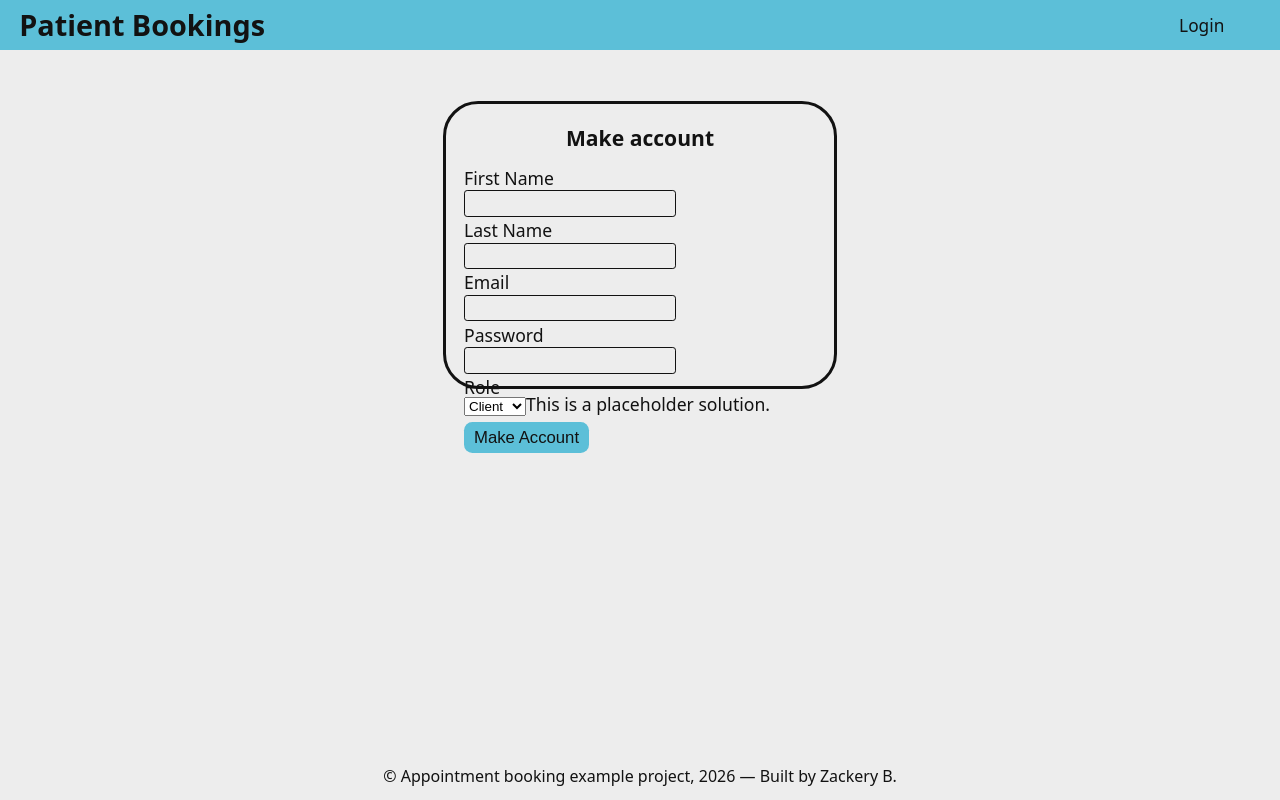
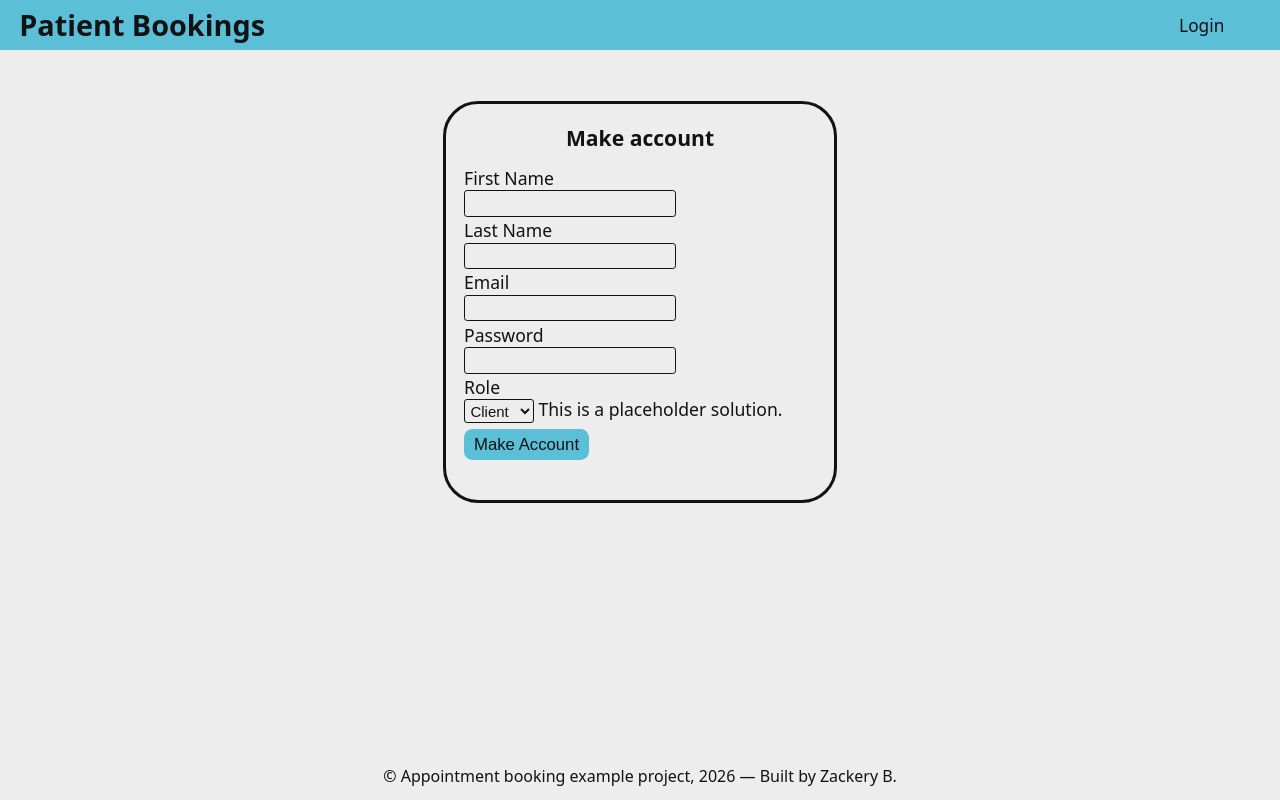
Before and after one commit to Zackery-B/Appointment-Booking, a React (Vite) app in the folder Client/: page /signup in a window 1280 px wide. Built offline with nearby package versions, Linux system fonts and the light colour scheme.

Commit message:
Add CSS to Signup Page Add global css for Select element

```diff
--- a/Client/src/routes/SignupPage.tsx
+++ b/Client/src/routes/SignupPage.tsx
@@ -1,6 +1,7 @@
 import { useState } from "react";
 import type { ChangeEvent, SubmitEvent } from "react";
 import { useNavigate } from 'react-router';
+import "../styles/SignupPage.css";
 
 export default function MakeAccountPage() {
 
@@ -57,7 +58,7 @@ export default function MakeAccountPage() {
     }
 
     return(
-    <section className="LoginPage">
+    <section className="SignupPage">
         <form onSubmit={handleSubmit}>
             <div>
                 <h2>Make account</h2>
--- /dev/null
+++ b/Client/src/styles/SignupPage.css
@@ -0,0 +1,45 @@
+.SignupPage {
+    display: flex;
+    justify-content: center;
+    padding: 0em 2em;
+    font-size: 1.1em;
+}
+
+.SignupPage form {
+    border: solid var(--Off-Black);
+    border-radius: 2em;
+    padding: 1em;
+    margin-top: 2em;
+    text-align: left;
+    width: 20em;
+    height: 20.5em;
+}
+
+.SignupPage form h2 {
+    text-align: center;
+    font-size: 1.2em;
+    font-weight: bold;
+    margin-bottom: 1em;
+}
+
+.SignupPage form label {
+    display: block;
+}
+
+.SignupPage form input {
+    background: var(--Off-White);
+    border: solid 0.01em var(--Off-Black);
+    border-radius: 0.2em;
+    margin-top: 0.2em;
+    padding: 0.2em;
+    font-size: 0.9em;
+}
+
+.SignupPage form select {
+    margin-top: 0.2em;
+    margin-right: 0.3em;
+}
+
+.SignupPage form div {
+    margin: 0.3em 0em;
+}
--- a/Client/src/styles/main.css
+++ b/Client/src/styles/main.css
@@ -48,6 +48,15 @@ button:hover{
     background: var(--Mid-Blue);
 }
 
+select {
+    border: solid 0.1em var(--Off-Black);
+    border-radius: 0.2em;
+    background: var(--Off-White);
+    color: var(--Off-Black);
+    font-size: 0.85em;
+    padding: 0.1em;
+}
+
 /* ======= error ======== */
 
 .error{
```
